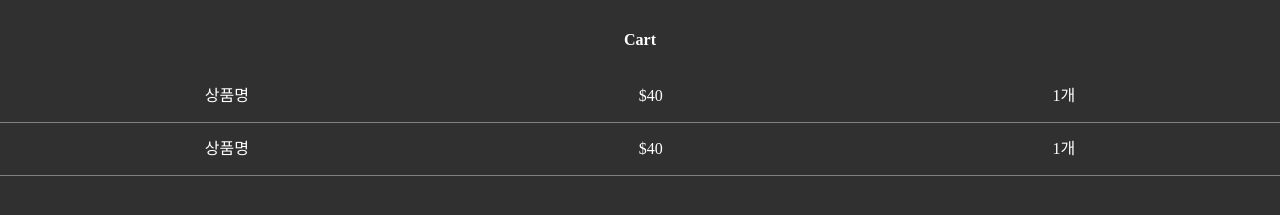
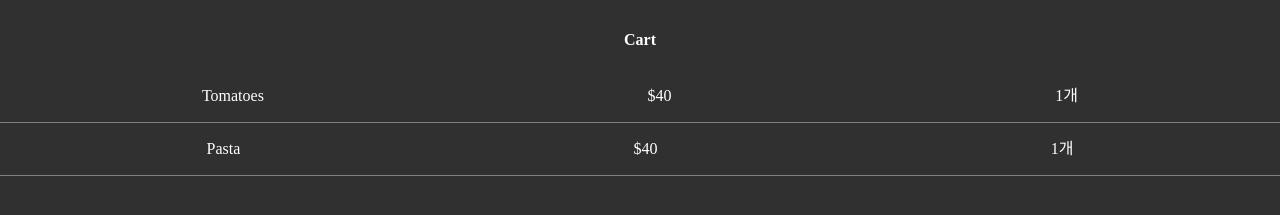
Before and after one commit to dev-jq1/next-practice, a Next.js app: page /cart in a window 1280 px wide. Shown: the part 183-398 px from the top of the page. Built offline with nearby package versions, Linux system fonts and the light colour scheme.

Commit message:
CartItem component 추가

```diff
--- a/app/cart/page.js
+++ b/app/cart/page.js
@@ -1,17 +1,20 @@
 export default function Cart() {
+  let items = ["Tomatoes", "Pasta"];
   return (
     <div>
       <h4 className="title">Cart</h4>
-      <div className="cart-item">
-        <p>상품명</p>
-        <p>$40</p>
-        <p>1개</p>
-      </div>
-      <div className="cart-item">
-        <p>상품명</p>
-        <p>$40</p>
-        <p>1개</p>
-      </div>
+      <CartItem item={items[0]} />
+      <CartItem item={items[1]} />
     </div>
   );
 }
+
+function CartItem({ item }) {
+  return (
+    <div className="cart-item">
+      <p>{item}</p>
+      <p>$40</p>
+      <p>1개</p>
+    </div>
+  );
+}
```
